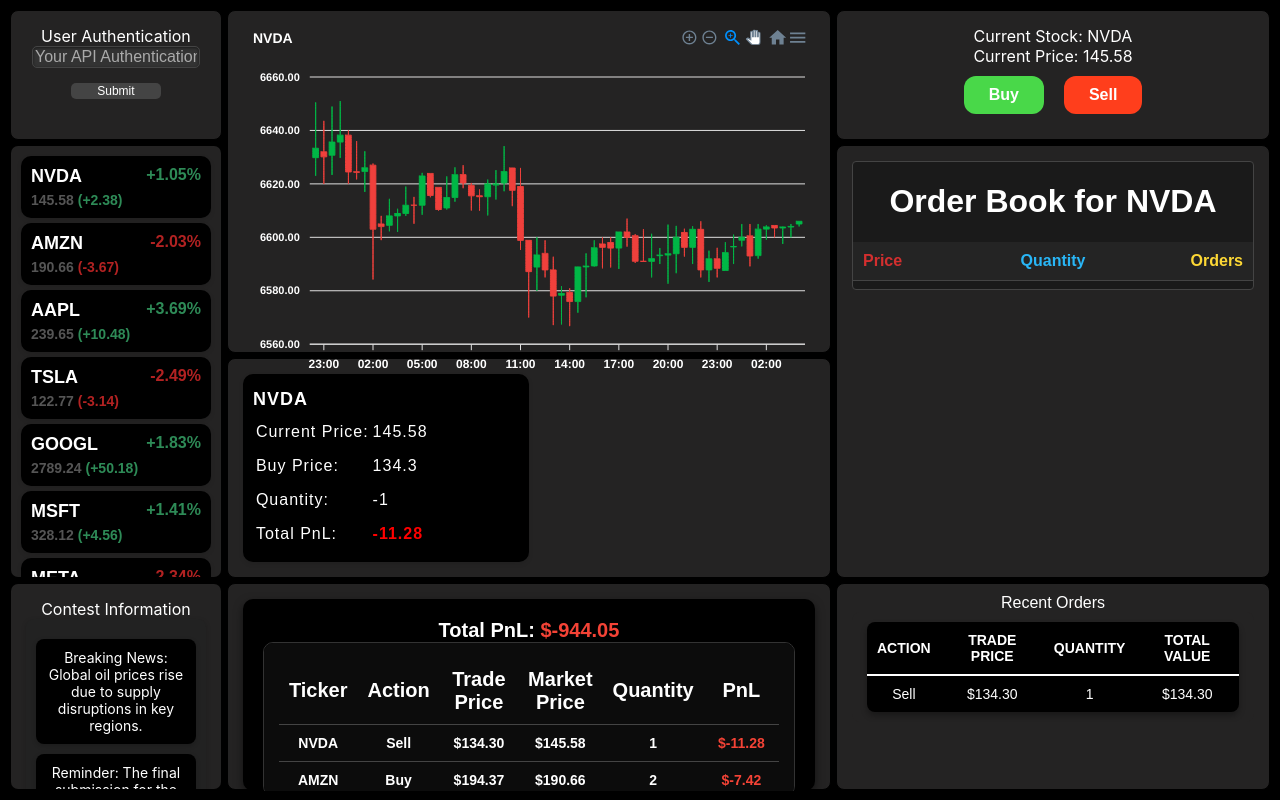
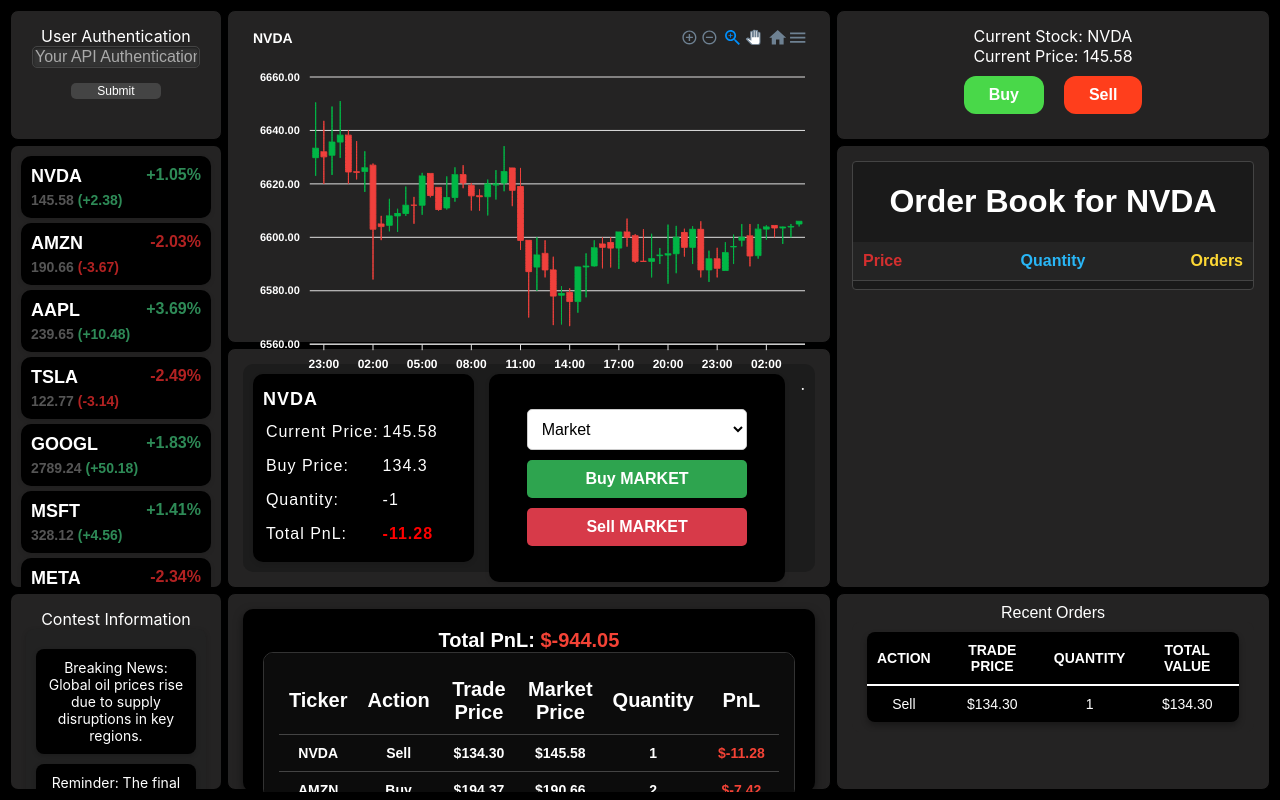
Before and after one commit to Nehal70/Trading-Competition, a React (Create React App) app: page / in a window 1280 px wide. Built offline with nearby package versions, Linux system fonts and the light colour scheme.

Commit message:
Changed buttons and spaced Stockwidget
Added button for buy and sell under chart, update sjavascript and added parent container for buy sell button and current position

```diff
--- a/src/widgets/CurrentPositionWidget.css
+++ b/src/widgets/CurrentPositionWidget.css
@@ -1,6 +1,21 @@
+.widget-container {
+  display: flex;
+  width: 100%;
+  height: 100%;
+  justify-content: space-between;
+  align-items: stretch;
+  background-color: #1c1c1c;
+  padding: 10px;
+  border-radius: 10px;
+  box-sizing: border-box;
+}
+
+
+
+
 .position-widget {
-    width: calc(50%);
-    height: calc(100%);
+    width: 40%;/* splits box up */
+    height: calc(100%); /*gets rid of non space used by widget so we can add more if needed */
     background-color: black;
     border-radius: 10px;
     padding: 10px;
@@ -11,8 +26,8 @@
     justify-content: center;
     align-items: flex-start;
     box-sizing: border-box;
-    line-height: 30px;
-    letter-spacing: 1px;
+    line-height: 30px; /* added better spacing for stock widgets*/
+    letter-spacing: 1px; /* spacing */
   }
 .ticker {
     font-size: 18px;
@@ -43,3 +58,61 @@
     color: red;
     font-weight: bold;
 }
+
+
+/* Buy/Sell Widget */
+.buy-sell-widget {
+  width: 50%; /* Takes up the remaining half of the container */
+  height: calc(100%); /* Matches height of the parent container */
+  display: flex;
+  flex-direction: column;
+  align-items: center; /* Center content horizontally */
+  justify-content: center; /* Center content vertically */
+  background-color: black;
+  border-radius: 10px;
+  padding: 10px;
+  box-shadow: 0 2px 5px rgba(0, 0, 0, 0.1);
+  gap: 10px; /* Space between elements */
+}
+
+/* Dropdown Menu Styling */
+.order-type-dropdown {
+  width: 80%; /* Matches button size */
+  padding: 10px;
+  border: 1px solid #ccc;
+  border-radius: 5px;
+  font-size: 16px;
+  background-color: white;
+  cursor: pointer;
+}
+
+/* Buy and Sell Buttons */
+.buy-button,
+.sell-button {
+  width: 80%; /* Matches dropdown width */
+  padding: 10px 20px;
+  border: none;
+  border-radius: 5px;
+  font-size: 16px;
+  font-weight: bold;
+  cursor: pointer;
+  box-shadow: 0 1px 3px rgba(0, 0, 0, 0.2);
+}
+
+.buy-button {
+  background-color: #2ea44f; /* Green */
+  color: white;
+}
+
+.buy-button:hover {
+  background-color: #22863a; /* Darker green */
+}
+
+.sell-button {
+  background-color: #d73a49; /* Red */
+  color: white;
+}
+
+.sell-button:hover {
+  background-color: #b5272c; /* Darker red */
+}
--- a/src/widgets/CurrentPositionWidget.js
+++ b/src/widgets/CurrentPositionWidget.js
@@ -21,8 +21,20 @@
         totalGainLoss = ((currentPrice - buyPrice) * quantity).toFixed(2); // Calculate total gain/loss and round to 2 decimal places
         pnlChange = totalGainLoss >= 0 ? 'pnL-positive' : 'pnL-negative';
     }
+    const[orderType, setOrderType] = useState('Market');
+    const[amount, setAmount] = useState(100);
+
+    const handleBuy = () => {
+        console.log('Buy order placed for ${selectedStock} with order type: ${orderType}')
+    };
+
+    const handleSell = () => {
+        console.log(`Sell order placed for ${selectedStock} with order type: ${orderType}`);
+    };
 
     return (
+        <div className = "widget-container">
+
             <div className="position-widget">
                 <span className="ticker">{selectedStock != null ? selectedStock : "Select a Stock"}</span>
                 <table className="position-table">
@@ -44,6 +56,27 @@
                     </tr>
                 </table>
             </div>
+
+
+            <div className="buy-sell-widget">
+                <select
+                    className="order-type-dropdown"
+                    value={orderType}
+                    onChange={(e) => setOrderType(e.target.value)}
+                >
+                    <option value="market">Market</option>
+                    <option value="limit">Limit</option>
+                    <option value="stop">Stop</option>
+                </select>
+                <button className="buy-button" onClick={handleBuy}>
+                       Buy {orderType.toUpperCase()}
+                </button>
+                <button className="sell-button" onClick={handleSell}>
+                    Sell {orderType.toUpperCase()}
+                </button>
+            </div>.
+        </div>
+
     );
 };
 
```
Lines whose indentation alone changed are shown as unchanged.
